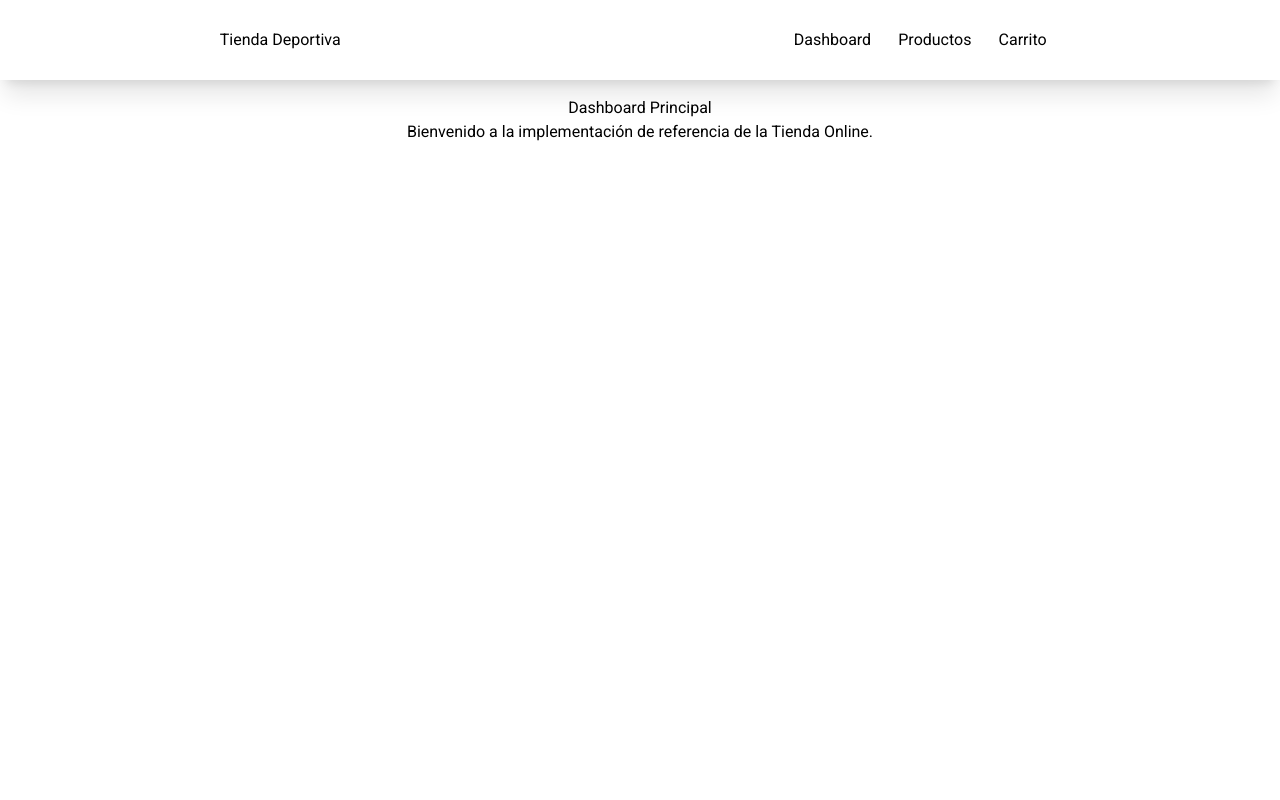
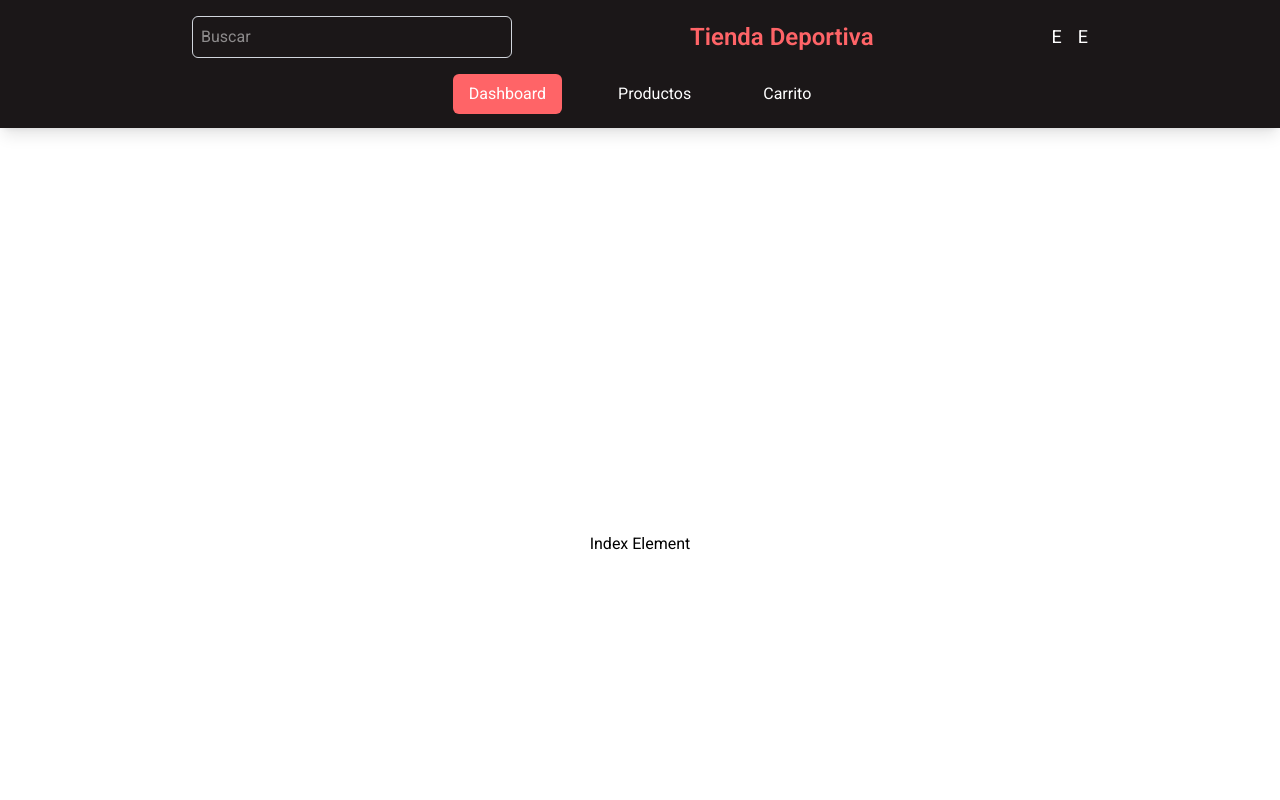
Before and after one commit to DanielHzpc/tienda_final_react, a React (Vite) app in the folder tienda_react/: page / in a window 1280 px wide. Shown: the top 800 px of the page. Built offline with nearby package versions, Linux system fonts and the light colour scheme.

Commit message:
Actualizamos CSS

```diff
--- a/tienda_react/src/App.jsx
+++ b/tienda_react/src/App.jsx
@@ -1,20 +1,10 @@
-import { Routes , Route } from 'react-router-dom'
-import './App.css'
-import MainLayout from './features/shared/layouts/MainLayout'
-import { DashboardPage } from './features/dashboard/pages/DashboardPage'
-import { CartPage } from './features/cart/pages/CartPage'
-import { ProductsPage } from './features/products/pages/ProductsPage'
+import './App.css';
+import IndexPage from './features/index/pages/IndexPage' ;
 
 function App() {
 
   return (
-    <Routes>
-      <Route path='/' element={<MainLayout />}>
-        <Route index element={<DashboardPage />} />
-        <Route path='productos' element={<ProductsPage />} />
-        <Route path='carrito' element={<CartPage />} />
-      </Route>
-    </Routes>
+    <IndexPage />
   )
 }
 
--- a/tienda_react/src/features/cart/pages/CartPage.jsx
+++ b/tienda_react/src/features/cart/pages/CartPage.jsx
@@ -1,10 +1,9 @@
 export function CartPage() {
   return (
-    <div>
-      <h1 style={{ textAlign: 'center' }}>Carrito de Compras</h1>
-      <p style={{ textAlign: 'center' }}>
-        Aquí se mostrarán los productos que el usuario ha agregado al carrito.
-      </p>
-    </div>
+    <>
+      <h1 className="text-black text-4xl font-semibold">Carrito Compras</h1>
+      <div className="shadow-2xl min-h-[30rem] w-[50%]">
+      </div>
+    </>
   );
 }
--- a/tienda_react/src/features/dashboard/pages/DashboardPage.jsx
+++ /dev/null
@@ -1,8 +0,0 @@
-export function DashboardPage() {
-  return (
-    <div style={{ textAlign: 'center' }}>
-      <h1>Dashboard Principal</h1>
-      <p>Bienvenido a la implementación de referencia de la Tienda Online.</p>
-    </div>
-  );
-}
--- /dev/null
+++ b/tienda_react/src/features/index/pages/IndexPage.jsx
@@ -0,0 +1,19 @@
+import MainLayout from '../../shared/layouts/MainLayout'
+import { CartPage } from '../../cart/pages/CartPage'
+import { ProductsPage } from '../../products/pages/ProductsPage'
+import { Routes , Route } from 'react-router-dom'
+
+
+function IndexPage() {
+  return (
+    <Routes>
+      <Route path='/' element={<MainLayout />}>
+        <Route index element={<h1>Index Element</h1>} />
+        <Route path='productos' element={<ProductsPage />} />
+        <Route path='carrito' element={<CartPage />} />
+      </Route>
+    </Routes>
+  )
+}
+
+export default IndexPage
--- a/tienda_react/src/features/shared/components/Header/Header.jsx
+++ b/tienda_react/src/features/shared/components/Header/Header.jsx
@@ -2,15 +2,67 @@ import { NavLink } from 'react-router-dom'
 
 function Header() {
   return (
-    <header className='flex justify-around items-center w-full h-20 shadow-xl'>
-      <NavLink to="/" > Tienda Deportiva </NavLink>
-      <nav className='flex justify-around w-70 h-full items-center'>
-        <NavLink to="/" > Dashboard </NavLink>
-        <NavLink to="/productos" > Productos </NavLink>
-        <NavLink to="/carrito" > Carrito </NavLink>
+    <header className="bg-[#1B1718] flex flex-col items-center justify-around w-full h-32 shadow-lg py-4">
+      <div className="w-[70vw] flex items-center justify-between gap-6">
+        <input
+          type="text"
+          className="p-2 rounded-md border border-gray-300 text-white focus:outline-none focus:ring-2 focus:ring-red-400 w-[20rem]"
+          placeholder="Buscar"
+        />
+        <NavLink
+          to="/"
+          className="text-red-400 text-2xl font-semibold hover:text-red-500 transition-colors"
+        >
+          Tienda Deportiva
+        </NavLink>
+        <div className="flex gap-4">
+          <NavLink
+            to="/"
+            className="text-white text-lg hover:text-red-400 transition-colors"
+          >
+            E
+          </NavLink>
+          <NavLink
+            to="/"
+            className="text-white text-lg hover:text-red-400 transition-colors"
+          >
+            E
+          </NavLink>
+        </div>
+      </div>
+
+      <nav className="flex justify-center gap-10 mt-4 w-full">
+        <NavLink
+          to="/"
+          className={({ isActive }) =>
+            `text-white px-4 py-2 rounded-md transition-colors ${
+              isActive ? 'bg-red-400 text-black' : 'hover:bg-red-300 hover:text-black'
+            }`
+          }
+        >
+          Dashboard
+        </NavLink>
+        <NavLink
+          to="/productos"
+          className={({ isActive }) =>
+            `text-white px-4 py-2 rounded-md transition-colors ${
+              isActive ? 'bg-red-400 text-black' : 'hover:bg-red-300 hover:text-black'
+            }`
+          }
+        >
+          Productos
+        </NavLink>
+        <NavLink
+          to="/carrito"
+          className={({ isActive }) =>
+            `text-white px-4 py-2 rounded-md transition-colors ${
+              isActive ? 'bg-red-400 text-black' : 'hover:bg-red-300 hover:text-black'
+            }`
+          }
+        >
+          Carrito
+        </NavLink>
       </nav>
-
-
     </header>
   )
 }
--- a/tienda_react/src/features/shared/layouts/MainLayout.jsx
+++ b/tienda_react/src/features/shared/layouts/MainLayout.jsx
@@ -7,7 +7,7 @@ function MainLayout() {
   return (
     <div className="flex flex-col">
         <Header />
-        <main className=" min-h-[100vh] m-4">
+        <main className=" flex justify-center items-center flex-col min-h-[100vh] m-4">
             <Outlet />
         </main>
         <Footer  />
```
